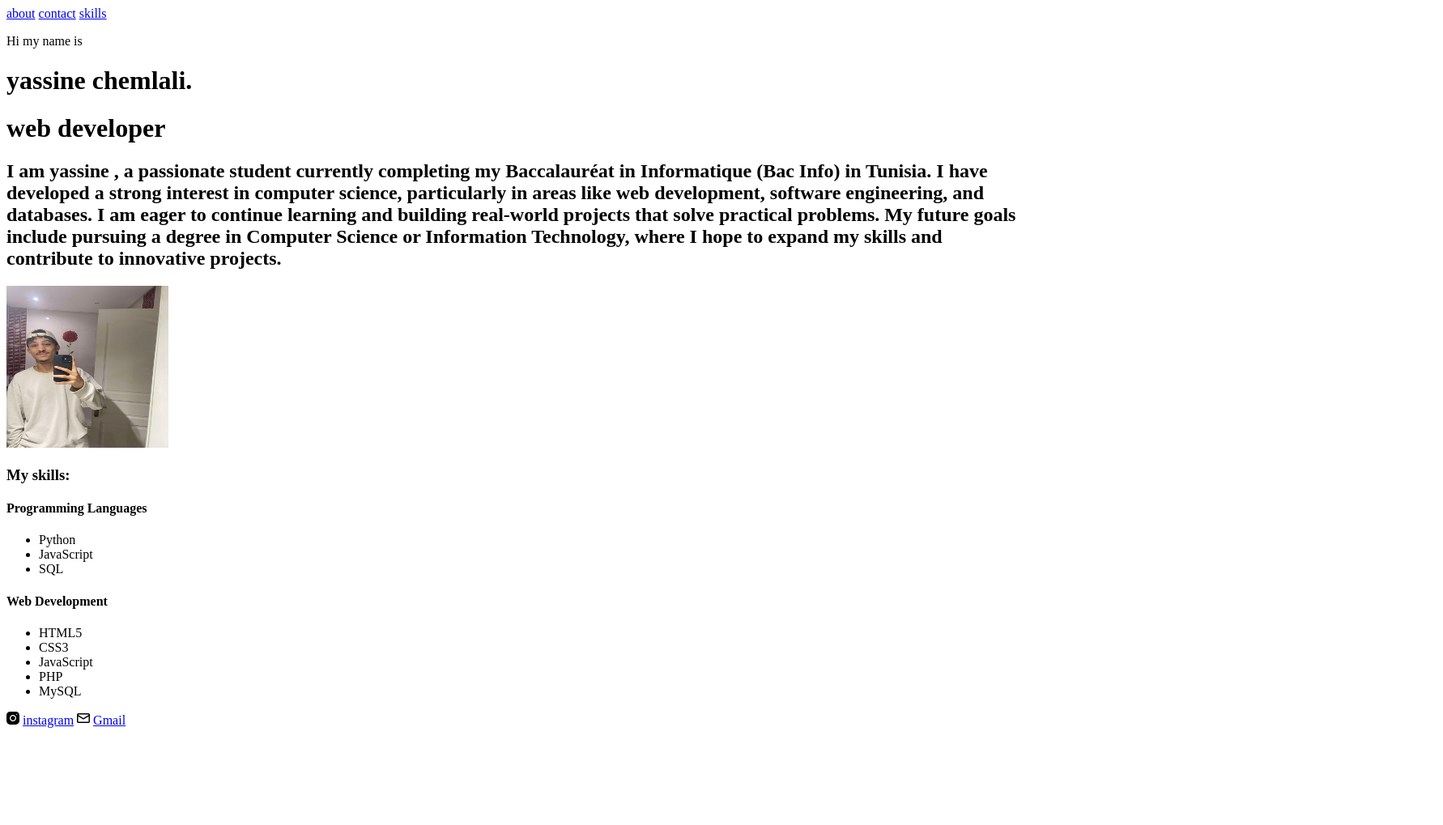
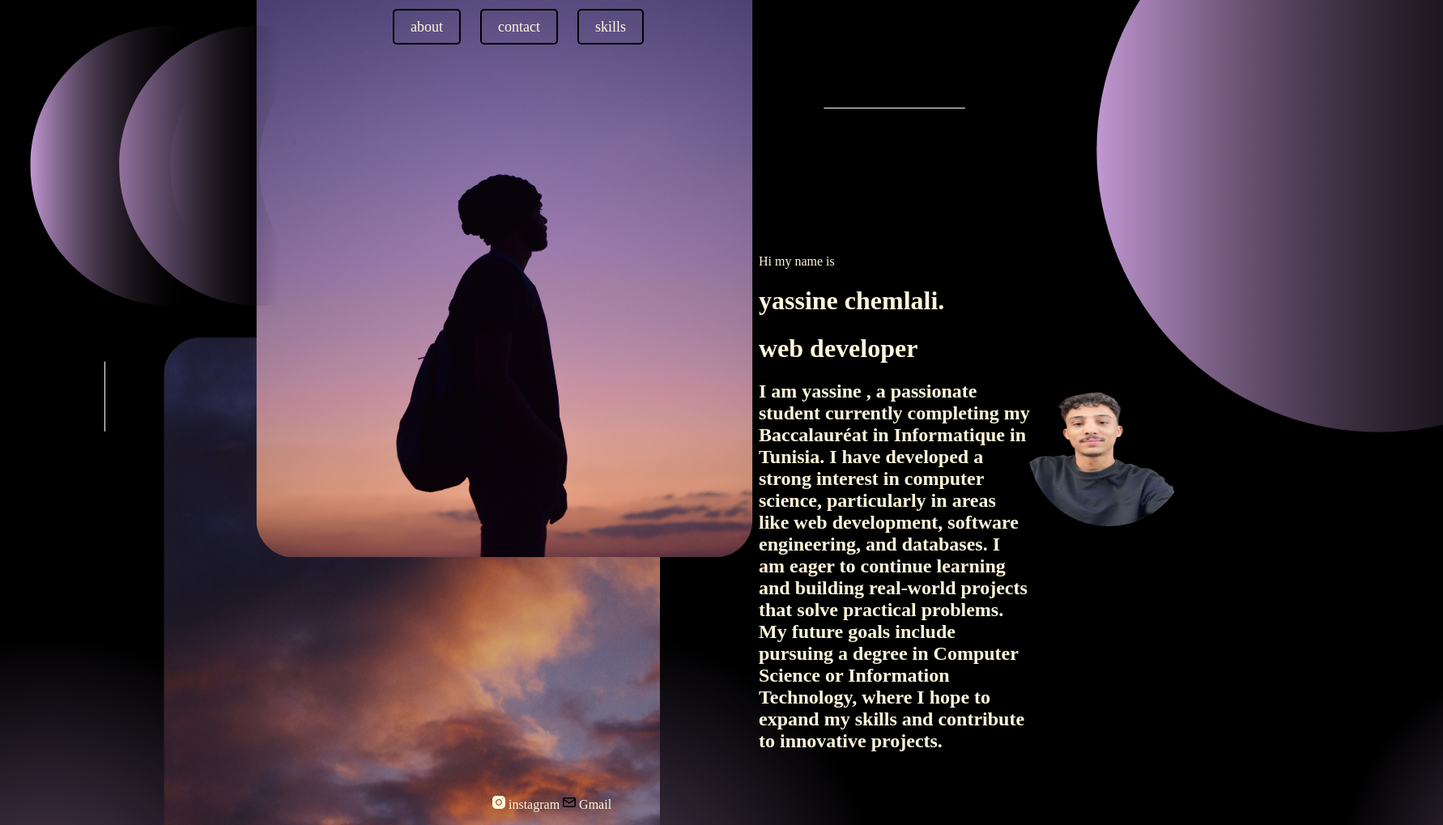
Before and after one commit to yassine508/portfolio, a plain HTML site: page index.html in a window 1280 px wide. Shown: the whole page at 81% size, 1782 px wide, since content can reach past the window. Before the commit the page ends 915 px from the top, so only its background shows below. Drawn offline with Linux system fonts and the light colour scheme.

Commit message:
PORTFOLIO

```diff
--- a/index.html
+++ b/index.html
@@ -4,50 +4,42 @@
     <meta charset="UTF-8">
     <meta name="viewport" content="width=device-width, initial-scale=1.0">
     <title>Document</title>
+    <link rel="stylesheet" href="style.css">
+
 </head>
-<body>
+<body >
+
     <nav>
         <a href="#name" >about</a>
         <a href="#contact">contact</a>
-        <a href="#skills">skills</a>
+        <a href="skill.html">skills</a>
     </nav>
     <header>
         <p id="name"> Hi my name is </p>
         <h1>yassine chemlali.</h1>
         <h1> web developer</h1>
-        <h2>I am yassine , a passionate student currently completing my Baccalauréat in Informatique (Bac Info) in Tunisia. I have developed a strong interest in computer science, particularly in areas like web development, software engineering, and databases. I am eager to continue learning and building real-world projects that solve practical problems. My future goals include pursuing a degree in Computer Science or Information Technology, where I hope to expand my skills and contribute to innovative projects.</h2>
-   <img src="462548994_1256626648993703_425552564225910816_n.jpg" alt="" width="200" height="200" > </header>
-    <main>
-        <h3 id="skills"> My skills:</h3>
-        <h4>Programming Languages</h4>
-        <ul>
-            <li>Python </li>
-            <li>JavaScript</li>
-            <li>SQL</li>
-        </ul>
-        <h4>Web Development</h4>
-        <ul>
-            <li>HTML5</li>
-            <li>CSS3</li>
-            <li>JavaScript</li>
-            <li>PHP</li>
-            <li>MySQL</li>
-        </ul>
-    </main>
-    <footer>
+        <h2>I am yassine , a passionate student currently completing my Baccalauréat in Informatique in Tunisia. I have developed a strong interest in computer science, particularly in areas like web development, software engineering, and databases. I am eager to continue learning and building real-world projects that solve practical problems. My future goals include pursuing a degree in Computer Science or Information Technology, where I hope to expand my skills and contribute to innovative projects.</h2>
+    </header>
+    <div id="img1">
+    <img src="462574452_1215579216399293_9173535231632589948_n-removebg-preview-removebg-preview.png" alt="" width="200" height="200" >
+</div>
+<div id="d1">
+
+
 
         <p>
             <svg xmlns="http://www.w3.org/2000/svg" width="16" height="16" viewBox="0 0 16 16" fill="none" role="img" aria-labelledby="am8hq1unhpiwwwa0p08vnl8jq6hve8x3" class="octicon"><title id="am8hq1unhpiwwwa0p08vnl8jq6hve8x3">Instagram</title>
                 <g clip-path="url(#clip0_202_91849)">
                 <path d="M4.66536 0C2.0927 0 0 2.09464 0 4.66797V11.3346C0 13.9073 2.09464 16 4.66797 16H11.3346C13.9073 16 16 13.9054 16 11.332V4.66536C16 2.0927 13.9054 0 11.332 0H4.66536ZM12.6667 2.66667C13.0347 2.66667 13.3333 2.96533 13.3333 3.33333C13.3333 3.70133 13.0347 4 12.6667 4C12.2987 4 12 3.70133 12 3.33333C12 2.96533 12.2987 2.66667 12.6667 2.66667ZM8 4C10.206 4 12 5.794 12 8C12 10.206 10.206 12 8 12C5.794 12 4 10.206 4 8C4 5.794 5.794 4 8 4ZM8 5.33333C7.29276 5.33333 6.61448 5.61428 6.11438 6.11438C5.61428 6.61448 5.33333 7.29276 5.33333 8C5.33333 8.70724 5.61428 9.38552 6.11438 9.88562C6.61448 10.3857 7.29276 10.6667 8 10.6667C8.70724 10.6667 9.38552 10.3857 9.88562 9.88562C10.3857 9.38552 10.6667 8.70724 10.6667 8C10.6667 7.29276 10.3857 6.61448 9.88562 6.11438C9.38552 5.61428 8.70724 5.33333 8 5.33333V5.33333Z" fill="currentColor"></path>
                 </g>
-                </svg>    <a href="https://www.instagram.com/" id="contact">instagram</a>
+                </svg>    <a href="https://www.instagram.com/yassine_chemlalii/" id="contact">instagram</a>
 
                 <svg class="octicon octicon-mail" viewBox="0 0 16 16" version="1.1" width="16" height="16" aria-hidden="true"><path d="M1.75 2h12.5c.966 0 1.75.784 1.75 1.75v8.5A1.75 1.75 0 0 1 14.25 14H1.75A1.75 1.75 0 0 1 0 12.25v-8.5C0 2.784.784 2 1.75 2ZM1.5 12.251c0 .138.112.25.25.25h12.5a.25.25 0 0 0 .25-.25V5.809L8.38 9.397a.75.75 0 0 1-.76 0L1.5 5.809v6.442Zm13-8.181v-.32a.25.25 0 0 0-.25-.25H1.75a.25.25 0 0 0-.25.25v.32L8 7.88Z"></path></svg>
                 <a href="https://mail.google.com/mail/u/0/#inbox"> Gmail</a>
 
         </p>
-    </footer>
+    </div>
+
 
 
 
--- /dev/null
+++ b/style.css
@@ -0,0 +1,39 @@
+nav{
+    padding: 15px;
+    text-align: center;
+
+
+
+}
+body{
+    background-image: url(Untitled\ design.png);
+    color: cornsilk;
+}
+img{
+    border-radius: 50%;
+    padding: 313px;
+    margin-top: -1409px;
+    margin-left: 948px;
+
+}
+header{
+    margin-top: 255px;
+    margin-left: 929px;
+}
+nav>a{
+    text-decoration: none;
+    font-size: 18px;
+    padding: 10px 20px;
+    margin: 0 10px;
+    border-radius: 5px;
+    color: cornsilk;
+    border: 2px solid black;
+    text-align: center;
+}
+#d1{
+    margin-left: 600px;
+}
+a{
+    text-decoration: none;
+    color: cornsilk;
+}
--- /dev/null
+++ b/style2.css
@@ -0,0 +1,26 @@
+body{
+    background-image: url(Untitled\ design.png);
+    color: cornsilk;
+}
+a{
+    text-decoration: none;
+    font-size: 18px;
+    padding: 10px 20px;
+    border-radius: 5px;
+    color: cornsilk;
+    border: 2px solid cornsilk;
+    text-align: left;
+    padding-top: 3px;
+
+
+
+}
+h1{
+    text-align: center;
+    margin-left:700px ;
+    margin-top: 75px;
+}
+div{
+    margin-top: 25px;
+    margin-left: 929px;
+}
```
Also changed, not shown: skill.html (added, +38 -0 lines), 462548994_1256626648993703_425552564225910816_n.jpg (deleted), 462566951_556611737122430_6340661530783559594_n (1).jpg (deleted), 462574452_1215579216399293_9173535231632589948_n-removebg-preview-removebg-preview.png (added), Untitled design.png (added).
